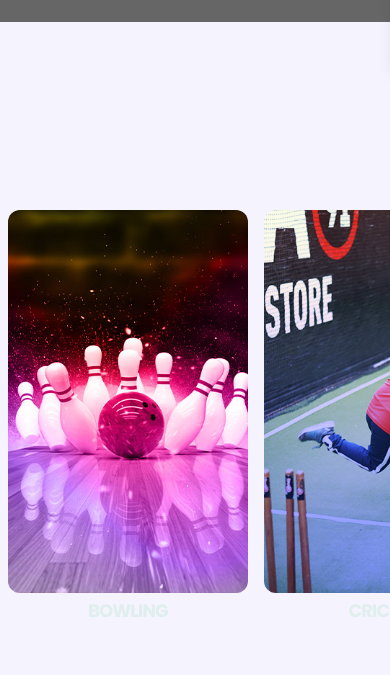
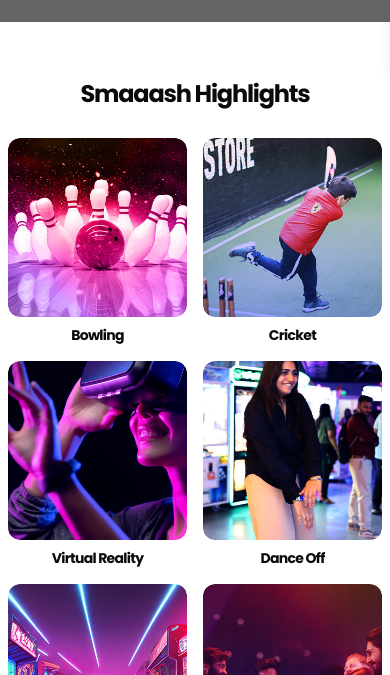
Before and after one commit to Sahilwagh03/Smaaash, a Next.js app: page / in a window 390 px wide. Shown: the part 834-1509 px from the top of the page. Built offline with nearby package versions, Linux system fonts and the light colour scheme; grey boxes are pictures that could not be loaded.

Commit message:
smaaash highlights fix

```diff
--- a/src/components/Hero.tsx
+++ b/src/components/Hero.tsx
@@ -1,10 +1,9 @@
 'use client'
-import React, { useEffect, useContext, useState } from 'react';
+import React, { useEffect, useState } from 'react';
 import { heroSectionData } from '@/constant/home';
 import gsap from 'gsap';
 import { Button } from './ui/button';
 import { cn } from '@/lib/utils';
-import { TimelineContext } from '@/hooks/TimeLineProvider'; // Import the TimelineContext
 
 type Props = {
     enableVideo?: boolean; // Add a prop to conditionally render the video
--- a/src/components/SmaaashHighlights.tsx
+++ b/src/components/SmaaashHighlights.tsx
@@ -1,4 +1,5 @@
 'use client'
+
 import Heading from './ui/heading'
 import Description from './ui/description'
 import { ScrollTrigger } from 'gsap/ScrollTrigger'
@@ -6,22 +7,17 @@
 import Image from 'next/image'
 import { useGSAP } from '@gsap/react'
 import { smaaashHighlight } from '@/constant/home'
-import { useRef } from 'react'
 
 gsap.registerPlugin(ScrollTrigger)
 
 const SmaaashHighlights = () => {
-  const highlightWrapperRef = useRef<HTMLDivElement>(null)
-  const highlightRef = useRef<HTMLDivElement>(null)
-  const contentRef = useRef<HTMLDivElement>(null)
-  const sectionRef = useRef<HTMLDivElement>(null)
+  useGSAP(() => {
+    const isDesktop = window.innerWidth >= 1024;
 
-  useGSAP(() => {
-    const ctx = gsap.context(() => {
-      // Initial fade animation
+    if (isDesktop) {
       const tl = gsap.timeline({
         scrollTrigger: {
-          trigger: highlightWrapperRef.current,
+          trigger: '.highlight-wrapper',
           start: 'top 100%',
           end: 'bottom 50%',
           scrub: 2,
@@ -29,72 +25,50 @@
       })
 
       tl.fromTo(
-        highlightWrapperRef.current,
-        { opacity: 0, y: 100 },
+        '.highlight-wrapper',
+        { opacity: 0, y: 50 },
         { opacity: 1, y: 0 }
       )
 
-      // Text gradient animation
+      gsap.to('#highlight-content', {
+        x: '-100%',
+        scrollTrigger: {
+          trigger: '.highlight',
+          start: 'top -10%',
+          end: 'top -110%',
+          pin: true,
+          scrub: 2,
+        }
+      })
+
       gsap.to('.highlight-name', {
         backgroundPositionX: '-100%',
         duration: 1,
         scrollTrigger: {
-          trigger: contentRef.current,
+          trigger: '#highlight-content',
           start: 'top 80%',
           end: 'bottom 0%',
-          scrub: 2,
+          scrub: true,
         },
         stagger: 1
       })
-
-      const mm = gsap.matchMedia()
-
-      // Function to calculate scroll distance
-      const calculateScrollDistance = () => {
-        if (!contentRef.current) return 0
-        const totalWidth = contentRef.current.scrollWidth
-        const containerWidth = contentRef.current.offsetWidth
-        return -(totalWidth - containerWidth)
-      }
-
-      // Common ScrollTrigger configuration for all devices
-      const createScrollTrigger = () => ({
-        trigger: highlightRef.current,
-        start: 'top top',
-        end: () => `+=${Math.abs(calculateScrollDistance())}`,
-        pin: true,
-        anticipatePin: 1,
-        scrub: 1,
-        invalidateOnRefresh: true,
-      })
-
-      // Desktop, Tablet, and Mobile animations all use the same configuration
-      // to maintain consistency across devices
-      mm.add("all", () => {
-        ScrollTrigger.saveStyles([contentRef.current])
-
-        const tween = gsap.to(contentRef.current, {
-          x: calculateScrollDistance,
-          ease: "none",
-          scrollTrigger: createScrollTrigger()
-        })
-
-        return () => {
-          tween.kill()
+    } else {
+      gsap.from('.highlight-wrapper', {
+        opacity: 0,
+        y: 30,
+        duration: 1,
+        scrollTrigger: {
+          trigger: '.highlight-wrapper',
+          start: 'top 80%',
         }
       })
-    }, sectionRef)
-
-    return () => ctx.revert()
+    }
   }, [])
 
   return (
-    <section ref={sectionRef} className='bg-[#f5f4fe] py-12 md:py-16 h-auto w-full relative'>
-      <div ref={highlightRef} className='relative'>
-        <div
-          ref={highlightWrapperRef}
-          className='flex flex-col px-2 md:px-5 lg:pl-10 highlight-wrapper'
-        >
+    <section className='py-14 md:py-24 h-auto w-full'>
+      <div className='highlight'>
+        <div className='flex flex-col text-center lg:text-left md:text-md px-2 md:px-5 highlight-wrapper'>
           <div className='overflow-hidden'>
             <Heading
               size='md'
@@ -103,19 +77,19 @@
               Smaaash Highlights
             </Heading>
           </div>
-          <Description size='xs' className='max-w-4xl'>
-            From cutting-edge virtual reality marvels to classic arcade favorites, experience the ultimate gaming extravaganza, catering to every taste and age, ensuring an unforgettable vibe for everyone who steps in.
+          <Description size='xs' className='max-w-4xl hidden md:flex'>
+            From cutting-edge virtual reality marvels to classic arcade favorites,
+            experience the ultimate gaming extravaganza, catering to every taste
+            and age, ensuring an unforgettable vibe for everyone who steps in.
           </Description>
         </div>
 
-        <div className='w-full h-auto overflow-x-hidden uppercase mt-5 md:mt-8 px-2 md:px-5'>
-          <div
-            ref={contentRef}
-            className='h-auto w-full'
-          >
-            <div className='flex flex-row justify-start items-center h-full w-max'>
+        {/* Desktop View - Horizontal Scroll */}
+        <div className='w-full h-full hidden lg:block overflow-x-hidden uppercase mt-5 md:mt-8 px-2 md:px-5'>
+          <div id='highlight-content' className='h-auto w-full'>
+            <div className='flex flex-row justify-start items-center h-full w-full'>
               {smaaashHighlight.map(({ imgUrl, highlightDescription, highlightName }) => (
-                <div key={highlightName} className='w-auto h-auto mr-4 lg:mr-6 flex-shrink-0'>
+                <div key={highlightName} className='w-auto h-auto mr-4 flex-shrink-0'>
                   <div className='flex flex-col h-full w-full'>
                     <div className='hightlight-img-wrapper flex justify-center rounded-xl w-full h-auto'>
                       <Image
@@ -123,11 +97,14 @@
                         alt={highlightName}
                         width={400}
                         height={400}
-                        className='hightlight-img rounded-xl h-auto w-60'
+                        className='hightlight-img rounded-xl h-auto w-72'
                       />
                     </div>
                     <div>
-                      <Heading size='xs' className='pt-1 lg:pt-2 font-semibold tracking-tighter text-center highlight-name text-transparent bg-[linear-gradient(90deg,_#e0eeee_50%,_var(--brand-primary)_50%)] bg-clip-text bg-[length:200%_100%]'>
+                      <Heading
+                        size='xs'
+                        className='font-semibold tracking-tighter text-center highlight-name text-transparent bg-[linear-gradient(90deg,_#e0eeee_50%,_var(--brand-primary)_50%)] bg-clip-text bg-[length:200%_100%]'
+                      >
                         {highlightName}
                       </Heading>
                     </div>
@@ -137,6 +114,29 @@
             </div>
           </div>
         </div>
+
+        {/* Mobile/Tablet View - Grid Layout */}
+        <div className='grid grid-cols-2 md:grid-cols-3 gap-4 md:gap-6 lg:hidden mt-5 px-2 md:px-5'>
+          {smaaashHighlight.map(({ imgUrl, highlightName }) => (
+            <div key={highlightName} className='flex flex-col items-center'>
+              <div className='w-full aspect-square relative overflow-hidden rounded-xl'>
+                <Image
+                  src={imgUrl}
+                  alt={highlightName}
+                  fill
+                  sizes="(max-width: 768px) 45vw, (max-width: 1024px) 30vw, 25vw"
+                  className='object-cover rounded-xl transform hover:scale-105 transition-transform duration-300'
+                />
+              </div>
+              <Heading
+                size='xs'
+                className='font-semibold tracking-tighter text-center mt-2 md:mt-4 text-sm md:text-base'
+              >
+                {highlightName}
+              </Heading>
+            </div>
+          ))}
+        </div>
       </div>
     </section>
   )
--- a/src/components/ourCenter.tsx
+++ b/src/components/ourCenter.tsx
@@ -36,7 +36,7 @@
     // Reordered cities for better design aesthetics
     const cities = [
         "Mumbai", "Gurugram", "Mangalore", "Noida", "Vijayawada",
-        // "Hyderabad", "Madurai", "Ludhiana", "Gwalior", "Barnala"
+        "Hyderabad", "Madurai", "Ludhiana", "Gwalior", "Barnala"
     ];
 
     // Unique hover colors for each city
@@ -109,7 +109,7 @@
                 <ul className='flex flex-col justify-center items-center list-none'>
                     {cities.map((city, index) => (
                         <li key={index} ref={el => { cityRefs.current[index] = el }} className='relative w-fit z-[1] my-3 opacity-0'>
-                            <div className='city text-clamp font-main font-black relative opacity-[2] scale-[1] overflow-hidden'
+                            <div className='city text-5xl md:text-6xl lg:text-9xl font-main font-black relative opacity-[2] scale-[1] overflow-hidden'
                                 onMouseEnter={(e) => handleUpAnimation(e, city)}
                                 onMouseLeave={handledDownAnimation}>
 
```
